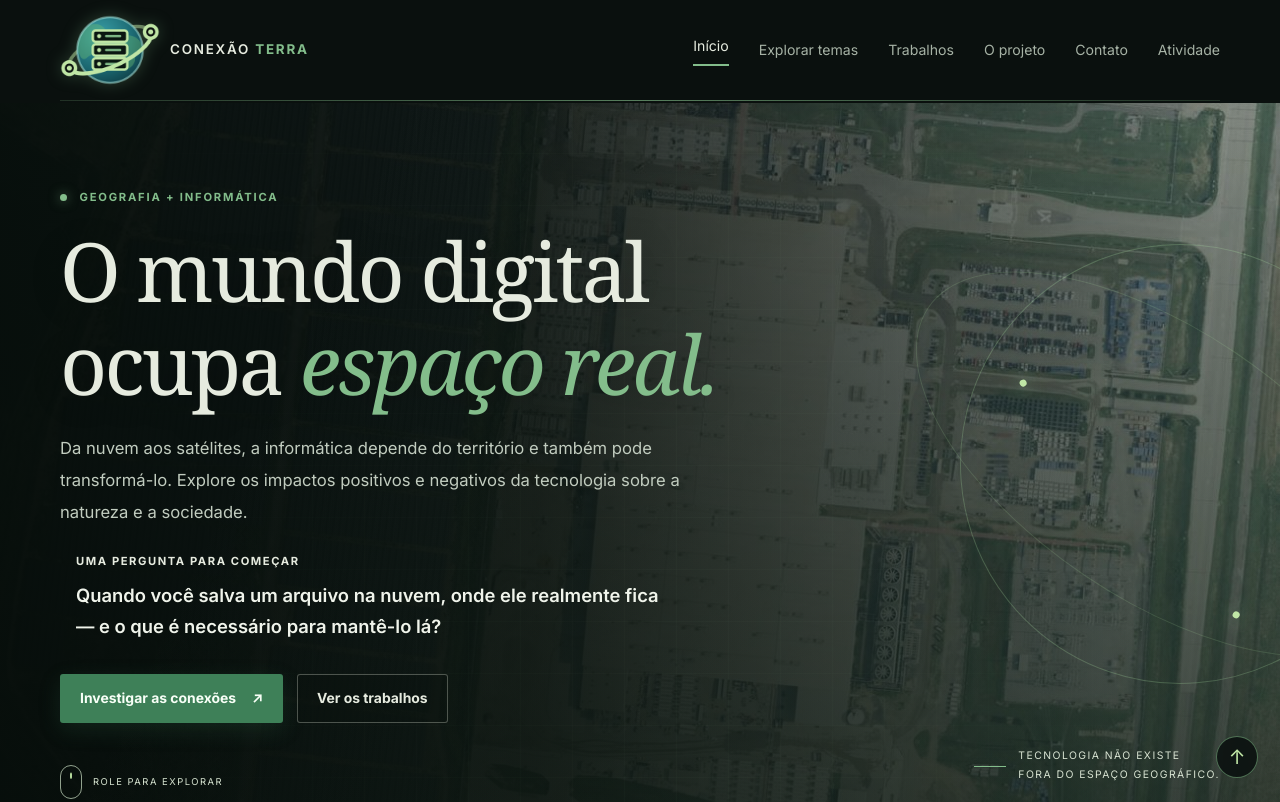
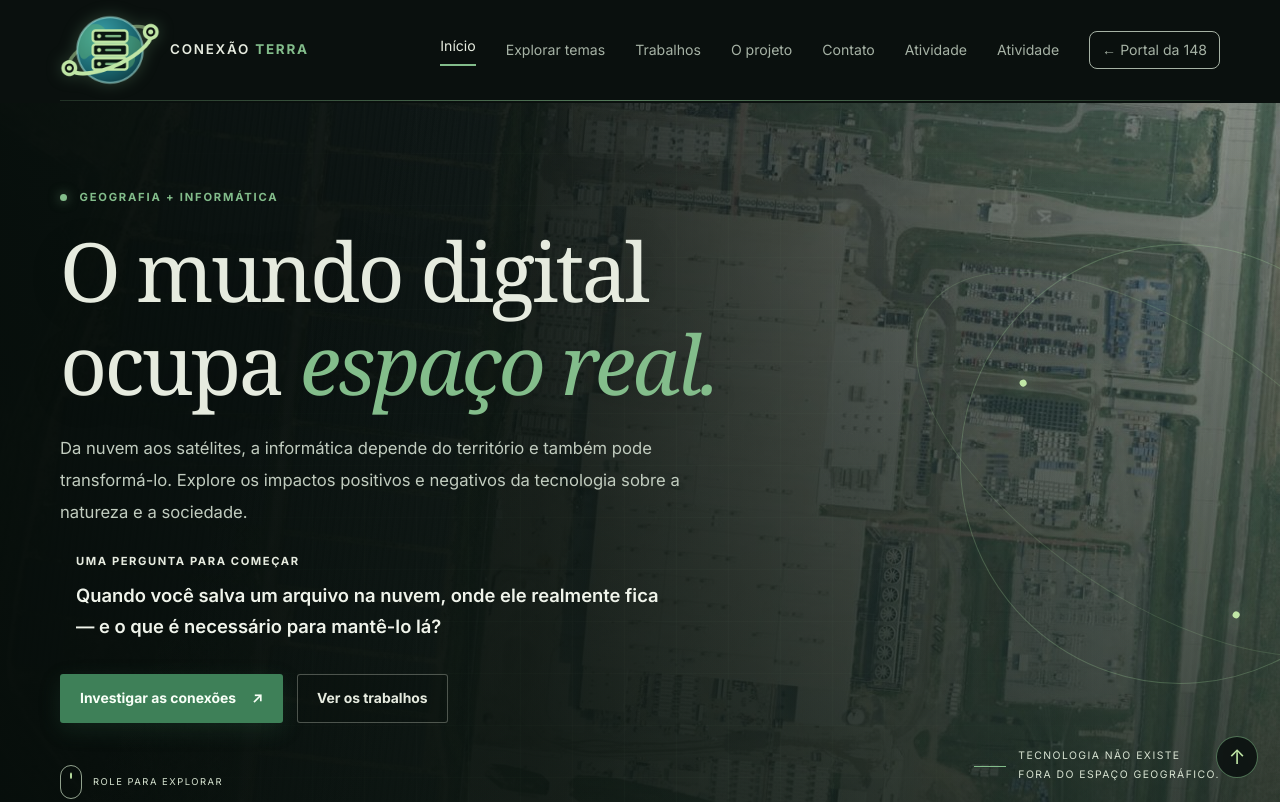
Before and after one commit to viniciusfsluz-tech/conexao-terra, a plain HTML site: page index.html in a window 1280 px wide. Shown: the top 802 px of the page. Drawn offline with Linux system fonts and the light colour scheme.

Commit message:
volta ao portal

```diff
--- a/css/style.css
+++ b/css/style.css
@@ -1864,3 +1864,14 @@ body { background-image: radial-gradient(ellipse at 12% 18%, rgba(43,88,57,.10),
 .quiz-next { margin-top: 22px; }
 .quiz-score { margin: 0 0 8px; font-size: clamp(2.6rem, 6vw, 3.8rem); line-height: 1.1; color: var(--primary); }
 .quiz-message { margin: 0 0 6px; color: var(--muted); line-height: 1.8; }
+
+/* Botão de volta ao portal */
+#menu-principal a[href*="portal-148"] {
+  border: 1px solid currentColor;
+  border-radius: 8px;
+  padding: 6px 12px;
+  white-space: nowrap;
+}
+#menu-principal a[href*="portal-148"]:hover {
+  opacity: .8;
+}
--- a/js/config.js
+++ b/js/config.js
@@ -23,5 +23,7 @@ const itensMenu = [
     { texto: "Trabalhos",      href: "trabalhos.html", pagina: "trabalhos" },
     { texto: "O projeto",      href: "sobre.html",     pagina: "sobre" },
     { texto: "Contato",        href: "contato.html",   pagina: "contato" },
-    { texto: "Atividade",      href: "atividade.html", pagina: "atividade" }
+    { texto: "Atividade",      href: "atividade.html", pagina: "atividade" },
+    { texto: "Atividade",      href: "atividade.html", pagina: "atividade" },
+    { texto: "← Portal da 148", href: "https://viniciusfsluz-tech.github.io/portal-148/", pagina: "portal" }
 ];
```
